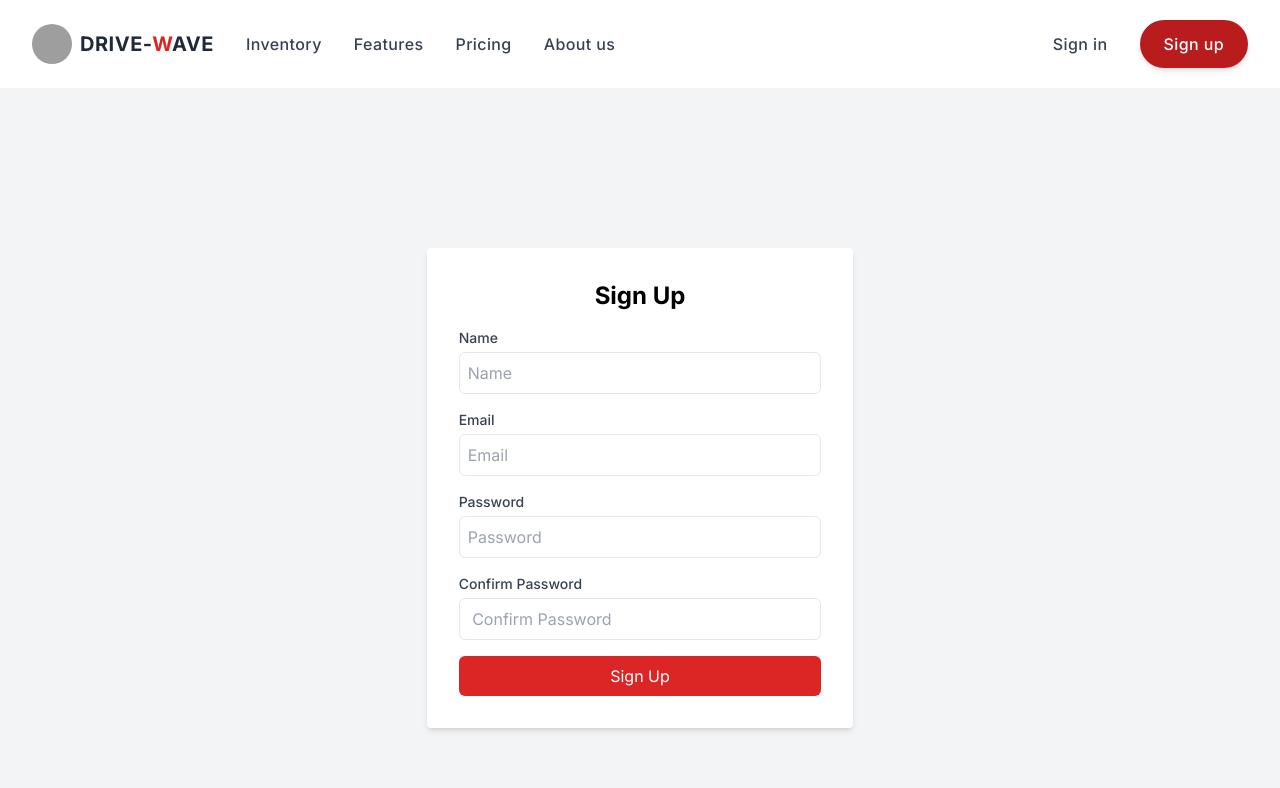
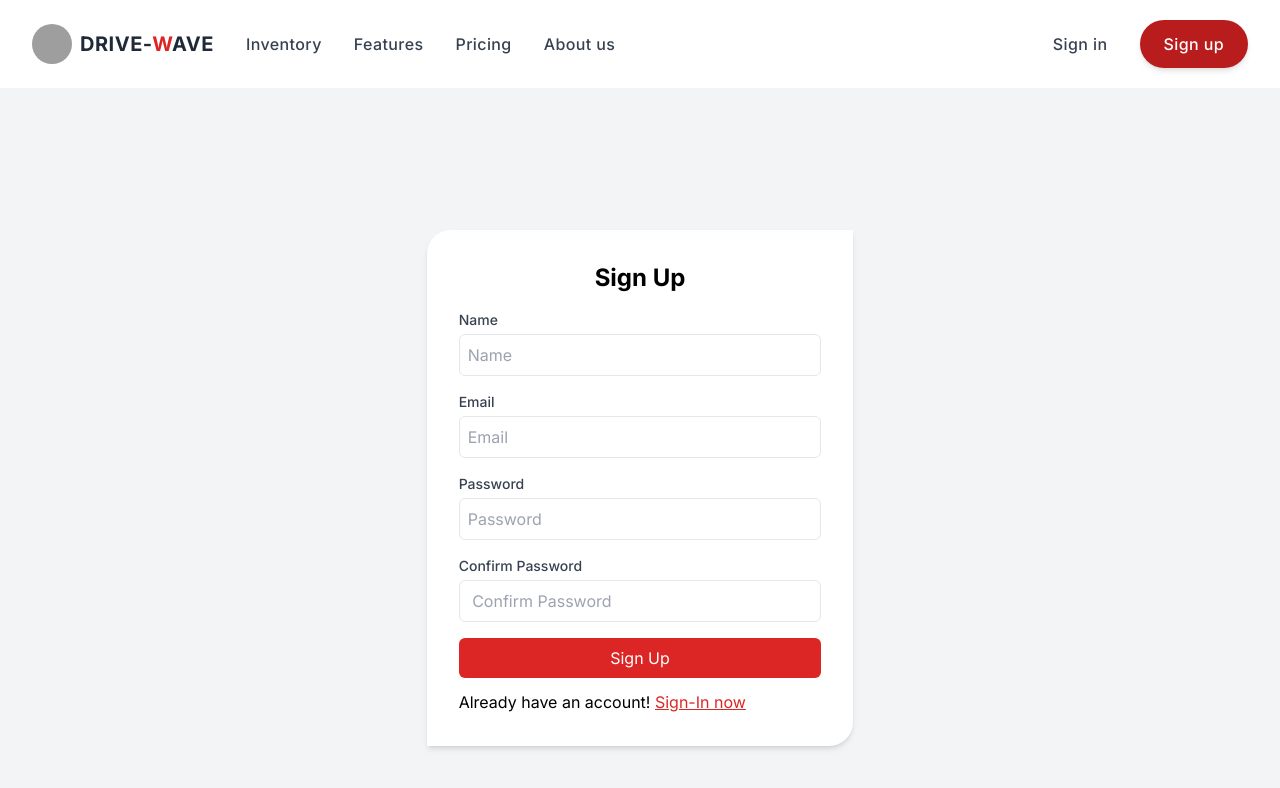
Before and after one commit to ashikul-repliq/demo-project-drive-wave, a Next.js app: page /sign-up in a window 1280 px wide. Shown: the top 788 px of the page. Built offline with nearby package versions, Linux system fonts and the light colour scheme; grey boxes are pictures that could not be loaded.

Commit message:
sign-in-and-sign-up-page updated

```diff
--- a/app/sign-in/page.jsx
+++ b/app/sign-in/page.jsx
@@ -2,6 +2,7 @@
 
 import React from "react";
 import { Formik, Form, Field, ErrorMessage } from "formik";
+import Link from "next/link";
 // import * as Yup from 'yup';
 
 const page = () => {
@@ -27,7 +28,7 @@ const page = () => {
 
   return (
     <div className="min-h-screen flex items-center justify-center bg-gray-100">
-      <div className="bg-white p-8 rounded shadow-md w-full md:w-1/2 lg:w-1/3">
+      <div className="bg-white p-8 rounded-tl-3xl rounded-br-3xl shadow-md w-full md:w-1/2 lg:w-1/3">
         <h2 className="text-2xl font-bold flex items-center justify-center mb-4">
           Sign In
         </h2>
@@ -80,6 +81,7 @@ const page = () => {
             >
               Sign In
             </button>
+            <p className="mt-3 text-black  ">Don &apos;t have an account? <Link href='/sign-up'  className="text-red-600 underline hover:text-purple-600" >Sign-Up now</Link> </p>
           </Form>
         </Formik>
       </div>
--- a/app/sign-up/page.jsx
+++ b/app/sign-up/page.jsx
@@ -3,6 +3,7 @@
 import React from "react";
 import { Formik, Form, Field, ErrorMessage } from "formik";
 import * as Yup from "yup";
+import Link from "next/link";
 
 const page = () => {
   const initialValues = {
@@ -36,7 +37,7 @@ const page = () => {
 
   return (
     <div className="min-h-screen flex items-center justify-center bg-gray-100">
-      <div className="bg-white p-8 rounded shadow-md w-full md:w-1/2 lg:w-1/3">
+      <div className="bg-white p-8 rounded-tl-3xl rounded-br-3xl shadow-md w-full md:w-1/2 lg:w-1/3 ">
         <h2 className="text-2xl font-bold flex items-center justify-center mb-4">
           Sign Up
         </h2>
@@ -133,6 +134,8 @@ const page = () => {
             >
               Sign Up
             </button>
+
+            <p className="mt-3 text-black  ">Already have an account! <Link href='/sign-in'  className="text-red-600 underline hover:text-purple-600" >Sign-In now</Link> </p>
           </Form>
         </Formik>
       </div>
```
